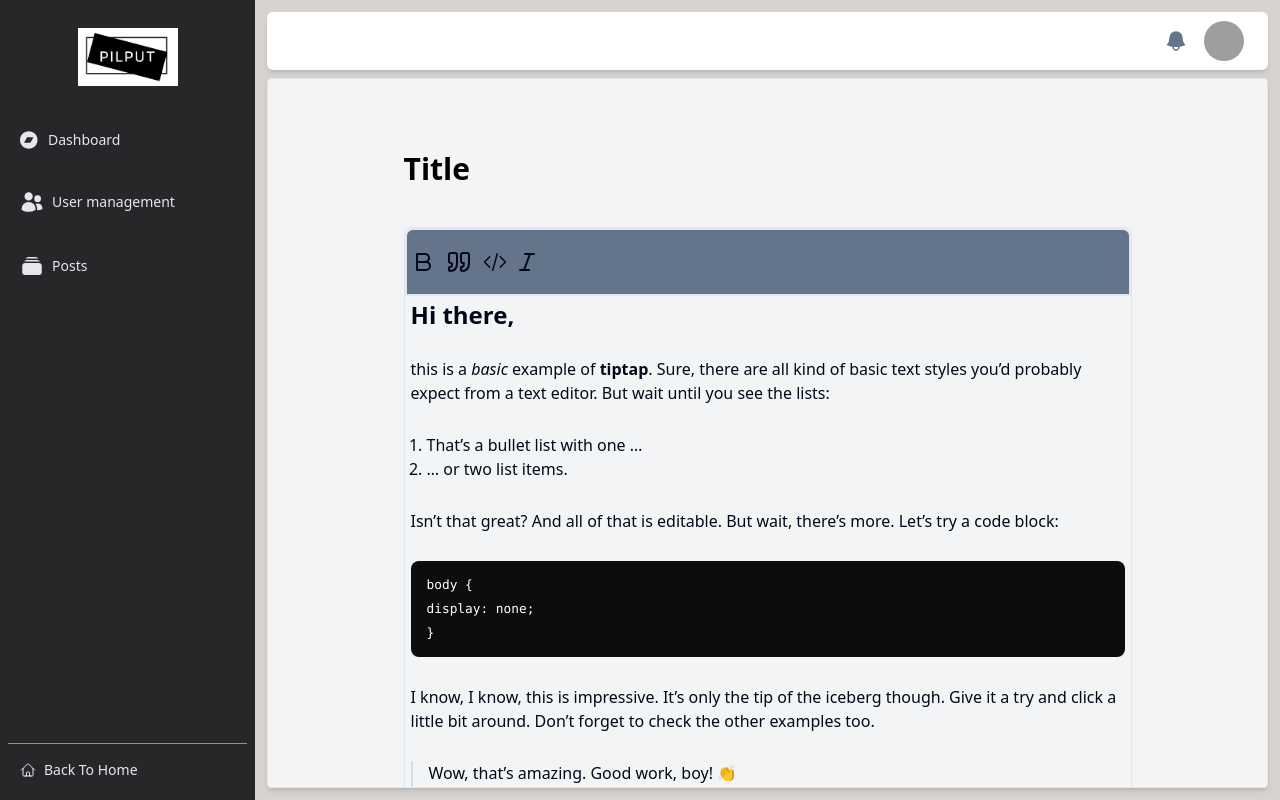
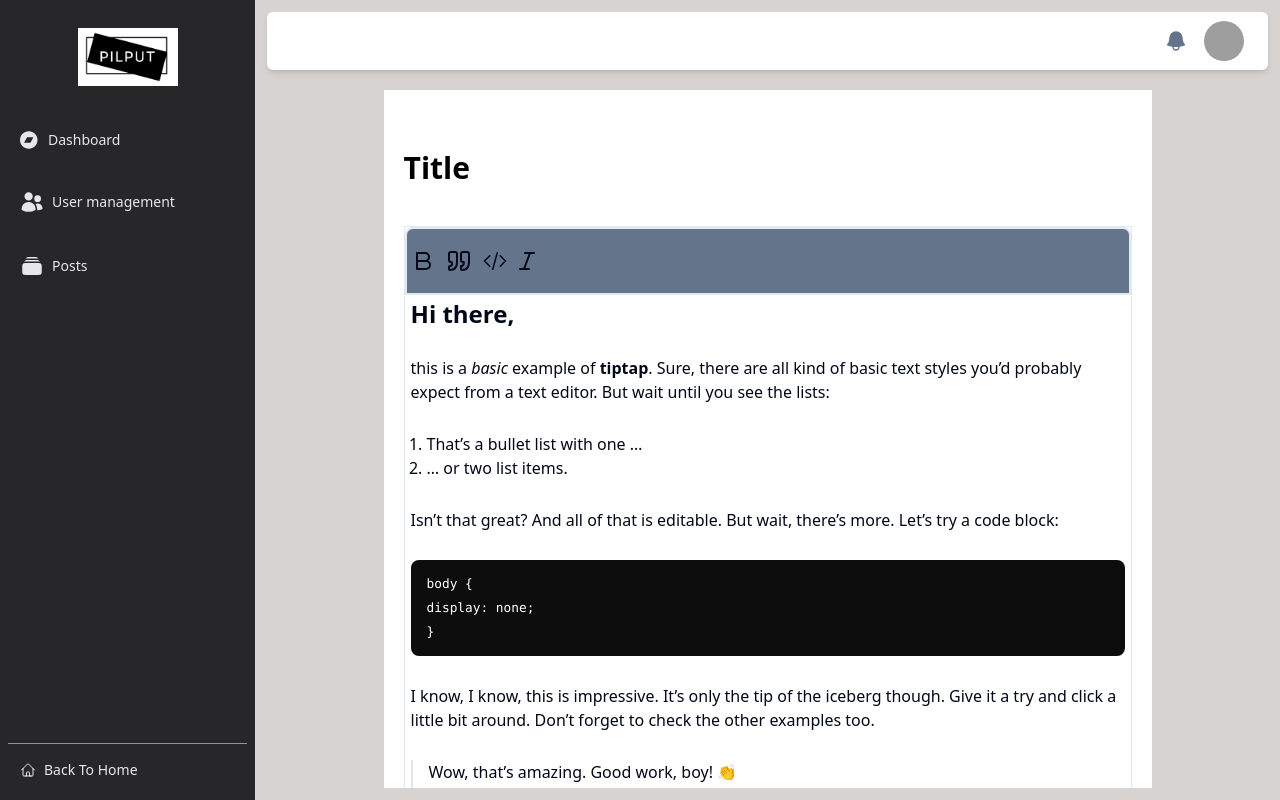
Before and after one commit to cecep31/pilput-type, a React (Vite) app: page /posts/create in a window 1280 px wide. Built offline with nearby package versions, Linux system fonts and the light colour scheme; no server answers; grey boxes are pictures that could not be loaded.

Commit message:
Update layout styles and add createPostStore

```diff
--- a/src/components/layouts/DashboardLayout.tsx
+++ b/src/components/layouts/DashboardLayout.tsx
@@ -215,7 +215,7 @@ const Logged = () => {
               </div>
             </div>
           </header>
-          <div className="h-full mt-2 p-3 bg-gray-100 shadow-md border rounded overflow-y-auto">
+          <div className="h-full mt-2 p-3 overflow-y-auto">
             <Outlet />
           </div>
         </div>
--- a/src/pages/posts/create.tsx
+++ b/src/pages/posts/create.tsx
@@ -9,7 +9,7 @@ function PostCreate() {
   console.log(editor?.getHTML());
 
   return (
-    <div className="max-w-3xl mx-auto px-5 py-5">
+    <div className="max-w-3xl bg-white mx-auto px-5 py-5">
       <div className="text-2xl mx-auto my-7 font-bold">
         <input
           className="w-full text-3xl py-3 font-bold text-black bg-transparent border-none"
--- a/src/pages/posts/index.tsx
+++ b/src/pages/posts/index.tsx
@@ -22,7 +22,7 @@ export default function Index() {
     poststore.fetch();
   }, []);
   return (
-    <div className="px-5 py-4">
+    <div className="px-5 bg-white shadow-md py-4">
       <div className="text-xl font-semibold my-3">Posts</div>
       <div>
         <Link to={'/posts/create'}>
--- /dev/null
+++ b/src/stores/createPostStore.ts
@@ -0,0 +1,25 @@
+import { create } from 'zustand'
+import { axiosIntence } from '@/utils/fetch'
+import { PostInterface } from '@/utils/type'
+
+interface PostsState {
+    post: PostInterface | null
+    fetch: () => void
+    error: boolean
+    total: number;
+}
+
+export const postsStore = create<PostsState>()((set) => ({
+    post: null,
+    fetch: async () => {
+        try {
+            const response = await axiosIntence.get("/api/v2/posts", { params: { per_page: 10 } })
+            set({ post: response.data.data })
+            set({ total: response.data.total })
+        } catch (error) {
+            console.log("error");
+        }
+    },
+    error: false,
+    total: 0
+}))
```
